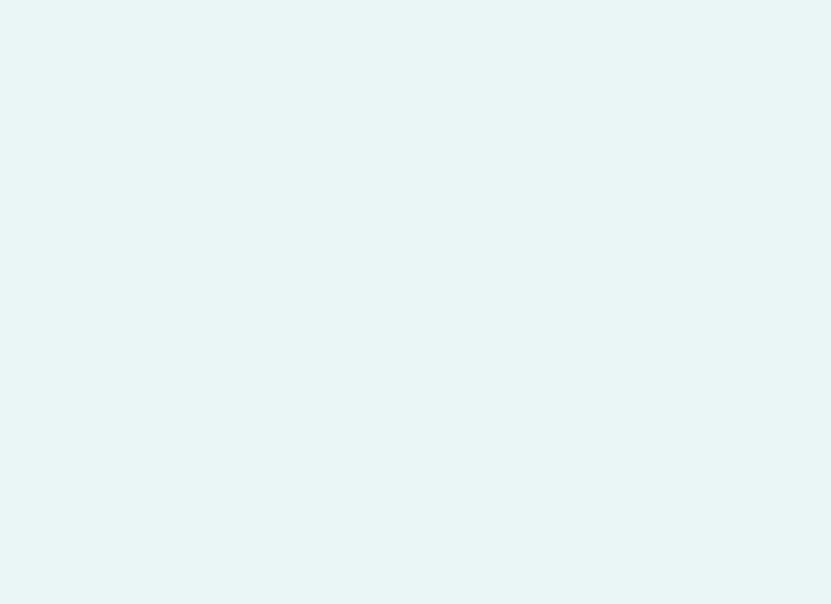
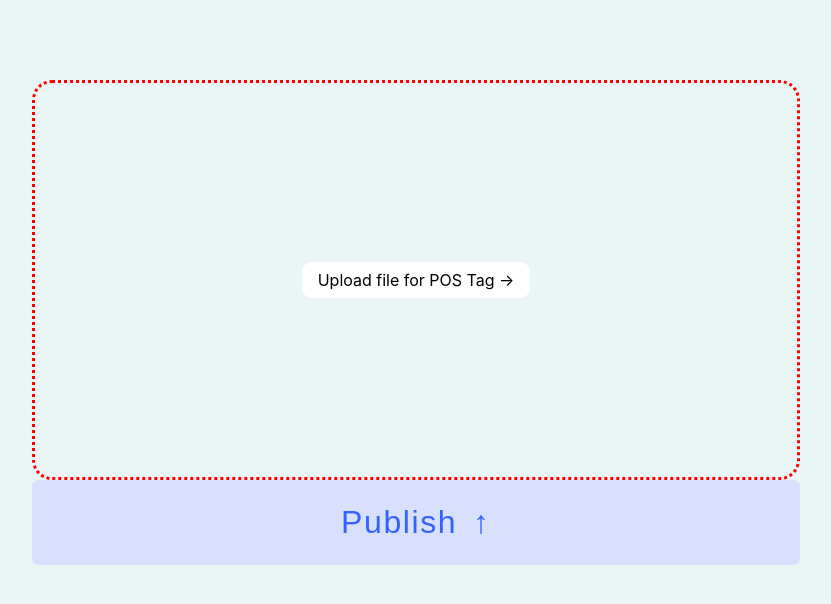
Before and after one commit to codewhen/postag_manager_frontend, a React (Create React App) app: page /admin/doc in a window 1280 px wide. Before the commit this address had no page. Shown: the top 604 px of the page, without its empty margins (224-1055 px from the left). Built offline with nearby package versions, Linux system fonts and the light colour scheme.

Commit message:
added admin doc page

```diff
--- a/src/App.js
+++ b/src/App.js
@@ -7,6 +7,7 @@ import { Toaster } from "react-hot-toast";
 import Output from "./features/output/Output";
 import AdminDashboard from "./features/admin_dashboard/AdminDashboard";
 import AdminUserEdit from "./features/admin_user_edit/AdminUserEdit";
+import AdminDoc from "./features/admin_doc/AdminDoc";
 
 function App() {
   return (
@@ -18,6 +19,7 @@ function App() {
         <Route path="/result" element={<Output />} />
         <Route path="/admin" element={<AdminDashboard />} />
         <Route path="/admin/user" element={<AdminUserEdit />} />
+        <Route path="/admin/doc" element={<AdminDoc />} />
       </Routes>
       <Toaster />
     </div>
--- a/src/features/admin_dashboard/AdminDashboard.js
+++ b/src/features/admin_dashboard/AdminDashboard.js
@@ -10,6 +10,9 @@ export default function AdminDashboard() {
   const navigate = useNavigate();
   const onUserClick = (e) => {
     navigate("user");
+  };
+  const onDocClick = (e) => {
+    navigate("doc");
   };
   return (
     <div className={styles.root}>
@@ -34,8 +37,8 @@ export default function AdminDashboard() {
                 alt="Grand Canyon"
               />
               <div className={styles["card-content"]}>
-                <button className={styles["card-btn"]}>
-                  <Link to="/doc">Doc </Link> <span>&rarr;</span>
+                <button onClick={onDocClick} className={styles["card-btn"]}>
+                  <Link to="doc">Doc </Link> <span>&rarr;</span>
                 </button>
               </div>
             </div>
--- /dev/null
+++ b/src/features/admin_doc/AdminDoc.js
@@ -0,0 +1,100 @@
+import axios from "axios";
+import React, { useState } from "react";
+import toast from "react-hot-toast";
+import { useNavigate } from "react-router-dom";
+import { baseUrl } from "../../core/config/config";
+import styles from "./AdminDoc.module.css";
+
+export default function AdminDoc() {
+  const [file, setFile] = useState();
+  const [fileName, setFileName] = useState();
+  const navigate = useNavigate();
+
+  const publish = async (e) => {
+    try {
+      const response = await axios.post(
+        `${baseUrl}doc/add`,
+        {
+          docName: fileName,
+          input: file,
+        },
+        {
+          headers: {
+            "Content-Type": "application/json",
+            Accept: "application/json",
+            // Authorization: `Bearer ${localStorage.getItem("secret_token")}`,
+          },
+        }
+      );
+      console.log(response);
+      if (response.data.message) {
+        toast.error(response.data.message);
+        return;
+      }
+      toast.success("success");
+      navigate("/", { replace: true });
+    } catch (err) {
+      console.log(err);
+    }
+  };
+
+  const handleFileChange = (e) => {
+    console.log("run");
+    if (!e.target.files) {
+      console.log("no file detected");
+      toast.error("no file detected");
+      return;
+    }
+    const file = e.target.files[0];
+
+    console.log(file);
+    const { name } = file;
+
+    setFileName(name);
+
+    const reader = new FileReader();
+    reader.onload = (evt) => {
+      if (!evt?.target?.result) {
+        return;
+      }
+      const { result } = evt.target;
+
+      console.log(result);
+
+      setFile(result);
+    };
+    reader.readAsText(file, "utf-8");
+  };
+
+  return (
+    <div className={styles.out}>
+      <div
+        className={styles.in}
+        style={{
+          display: "flex",
+          justifyContent: "center",
+          flexDirection: "column",
+          alignItems: "center",
+        }}
+      >
+        <label
+          style={{
+            padding: "8px 16px",
+            background: "white",
+            borderRadius: 10,
+            cursor: "pointer",
+          }}
+        >
+          {!file && <>Upload file for POS Tag &rarr;</>}
+          {file && `"${fileName}" is selected. Click to change`}
+          <input type="file" accept=".txt" hidden onChange={handleFileChange} />
+        </label>
+      </div>
+      <div className={styles["card-content"]}>
+        <button onClick={publish} className={styles["doc-button"]}>
+          Publish<span>&uarr;</span>
+        </button>
+      </div>
+    </div>
+  );
+}
--- /dev/null
+++ b/src/features/admin_doc/AdminDoc.module.css
@@ -0,0 +1,53 @@
+.out {
+  display: flex;
+  justify-content: center;
+  flex-flow: column;
+  align-items: center;
+}
+.in {
+  margin: 0 auto;
+  width: 60vw;
+  height: 50vh;
+  margin-top: 80px;
+  border-radius: 20px;
+  border-style: dotted;
+  border-color: red;
+}
+
+@media only screen and (max-width: 60em) {
+  .in {
+    margin-top: 20px;
+    width: 80vw;
+    height: 40vh;
+  }
+}
+
+.doc-button {
+  width: 60vw;
+  align-items: center;
+  padding: 1.5rem;
+  font-size: 2rem;
+  text-align: center;
+  color: #3363ff;
+  background-color: #d8e0fd;
+  border: none;
+  border-radius: 0.4rem;
+  transition: 0.2s;
+  cursor: pointer;
+  letter-spacing: 0.1rem;
+}
+
+.doc-button span {
+  margin-left: 1rem;
+  transition: 0.2s;
+}
+
+.doc-button:hover,
+.doc-button:active {
+  background-color: #c2cffc;
+}
+
+.doc-button:hover span,
+.doc-button:active span {
+  margin-left: 1.5rem;
+}
```
